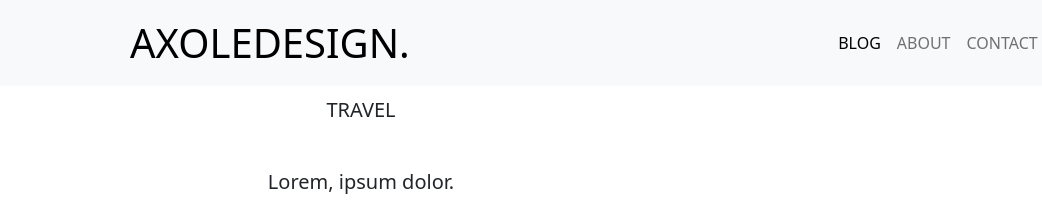
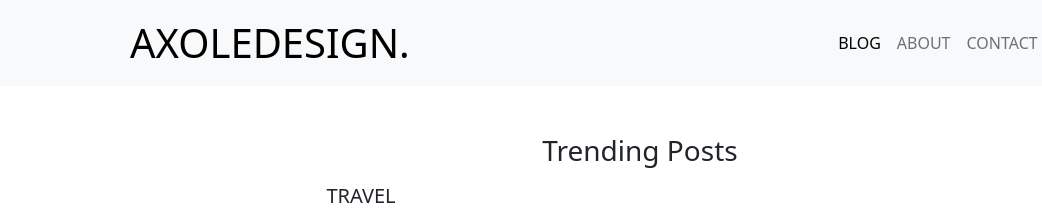
Before and after one commit to alaomartha/blog-api, a plain HTML site: page newpage.html in a window 1280 px wide. Shown: the top 215 px of the page, 0-1042 px from the left. Drawn offline with nearby package versions, Linux system fonts and the light colour scheme.

Commit message:
fixed position

```diff
--- a/newpage.html
+++ b/newpage.html
@@ -11,7 +11,7 @@
 </head>
 <body>
   <div class="navigation-section">
-    <nav class="navbar navbar-expand-lg navbar-light bg-light fixed-top text-black">
+    <nav class="navbar navbar-expand-lg navbar-light bg-light text-black">
       <div class="container">
         <a class="navbar-brand text-black mx-5 fs-1" href="index.html">AXOLEDESIGN.</a>
         <button class="navbar-toggler" type="button" data-bs-toggle="collapse" data-bs-target="#navbarSupportedContent" aria-controls="navbarSupportedContent" aria-expanded="false" aria-label="Toggle navigation">
```
